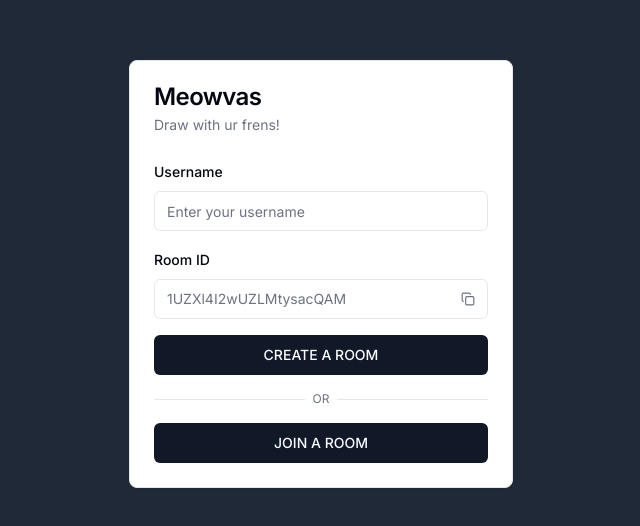
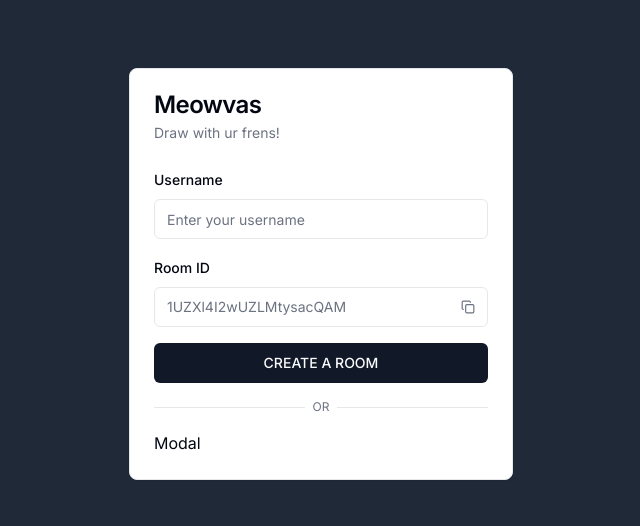
Before and after one commit to DarkNoriss/CanvasRailway, a Next.js app in the folder client/: page / in a window 1280 px wide. Shown: the part 126-652 px from the top of the page, without its empty margins (319-959 px from the left). Built offline with nearby package versions, Linux system fonts and the light colour scheme.

Commit message:
feat: modal to join a room

```diff
--- a/client/src/app/page.tsx
+++ b/client/src/app/page.tsx
@@ -1,7 +1,7 @@
 import { nanoid } from 'nanoid';
 
 import CreateRoomForm from '@/components/CreateRoomForm';
-import { Button } from '@/components/ui/Button';
+import Modal from '@/components/Modal';
 import {
   Card,
   CardContent,
@@ -27,7 +27,7 @@ const Page = () => {
           <span className="text-xs text-muted-foreground">OR</span>
           <Separator decorative />
         </div>
-        <Button>JOIN A ROOM</Button>
+        <Modal />
       </CardContent>
     </Card>
   );
```
